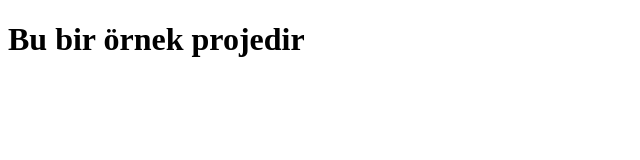
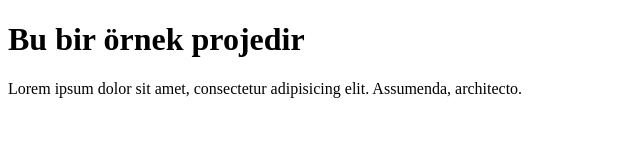
Before and after one commit to nursel/deneme, a plain HTML site: page index.html in a window 1280 px wide. Shown: the whole page, without its empty margins (0-640 px from the left). Drawn offline with Linux system fonts and the light colour scheme.

Commit message:
index.html yeni paragraf eklendi.

```diff
--- a/index.html
+++ b/index.html
@@ -7,5 +7,6 @@
 </head>
 <body>
     <h1>Bu bir örnek projedir</h1>
+    <P>Lorem ipsum dolor sit amet, consectetur adipisicing elit. Assumenda, architecto.</P>
 </body>
 </html>
```
